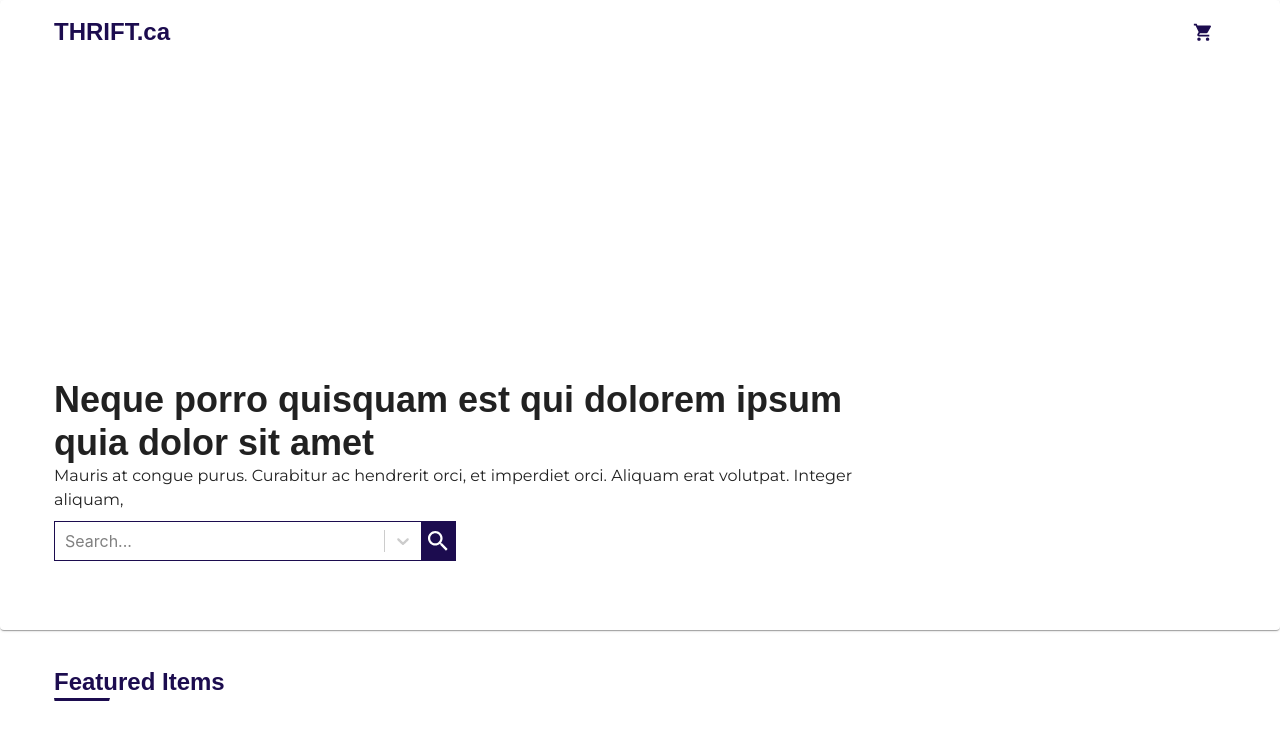
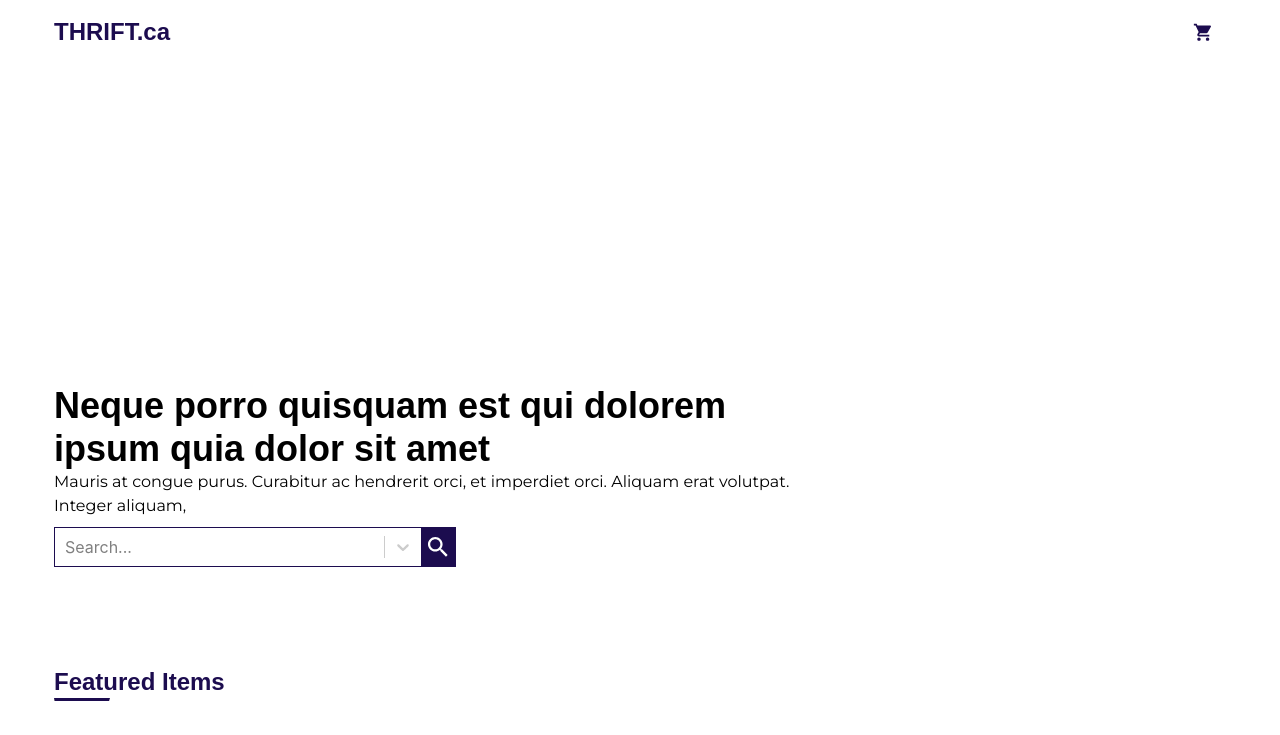
Before and after one commit to carlcastello/online-resell-store, a React (Create React App) app: page / in a window 1280 px wide. Shown: the top 735 px of the page. Built offline with nearby package versions, Linux system fonts and the light colour scheme; a web font is replaced by a local one.

Commit message:
ORS-2: Used divs instead of Cards for heading

```diff
--- a/src/components/heading/index.tsx
+++ b/src/components/heading/index.tsx
@@ -1,25 +1,27 @@
 import React, {Component} from 'react'
 
-import { Card, CardContent } from '@material-ui/core';
 import { withStyles } from '@material-ui/styles'
 
 import styles from './styles';
-import { OwnProps } from './types'
+import { IOwnProps, IStyleProps } from './types'
 
-class Heading extends Component<OwnProps> {
+class Heading extends Component<IOwnProps & IStyleProps> {
 
   renderCardContent = () => {
     const {
       children,
       classes: {
-        contentText
+        contentText,
+        contentTextContainer
       }
     } = this.props;
     if (children) {
       return (
-        <CardContent className={contentText}>
-          { this.props.children }
-        </CardContent>
+        <div className={contentTextContainer}>
+          <div className={contentText}>
+            { this.props.children }
+          </div>
+        </div>
       )
     }
   };
@@ -37,10 +39,10 @@ class Heading extends Component<OwnProps> {
 
   render(): React.ReactNode {
     return(
-      <Card className={this.props.classes.header}>
+      <div className={this.props.classes.header}>
         {this.renderMedia()}
         {this.renderCardContent()}
-      </Card>
+      </div>
     );
   }
 }
--- a/src/components/heading/styles.tsx
+++ b/src/components/heading/styles.tsx
@@ -1,13 +1,13 @@
 import { Theme } from '@material-ui/core/styles';
 
-import { StyleProps } from './types';
+import { IStyleProps } from './types';
 import { HeadingSize } from './enums';
 
 const styles = (theme: Theme) => ({
   header: {
     overflow: 'visible' as 'visible',
     position: 'relative' as 'relative',
-    height: ((props: StyleProps) => {
+    height: ((props: IStyleProps) => {
       switch(props.size) {
         case HeadingSize.LARGE:
           return "100vh";
@@ -23,22 +23,24 @@ const styles = (theme: Theme) => ({
     height: '100%',
     width: '100%',
   },
-  contentText: {
+  contentTextContainer: {
     position: 'absolute' as 'absolute',
-    bottom: ((props: StyleProps) =>  {
+    bottom: ((props: IStyleProps) =>  {
       switch(props.size) {
         case HeadingSize.LARGE:
+          return theme.spacing(4);
+        case HeadingSize.MEDIUM:
           return theme.spacing(3);
-        case HeadingSize.MEDIUM:
-          return theme.spacing(2);
         case HeadingSize.SMALL:
         default:
-          return theme.spacing(1);
+          return theme.spacing(2);
       }
     }) as unknown as string,
-    left: theme.spacing(3),
-    padding: 0,
-    width: ((props: StyleProps) => {
+    left: `${theme.spacing(3)}px`,
+    right: `${theme.spacing(3)}px`,
+  },
+  contentText: {
+    width: ((props: IStyleProps) => {
       switch(props.size) {
         case HeadingSize.LARGE:
         case HeadingSize.MEDIUM:
@@ -48,6 +50,6 @@ const styles = (theme: Theme) => ({
           return '100%';
       }
     }) as unknown as string,
-  },
+  }
 })
 export default styles;
--- a/src/components/heading/types.tsx
+++ b/src/components/heading/types.tsx
@@ -1,15 +1,15 @@
 import PropTypes from 'prop-types';
 import { HeadingSize } from './enums';
 
-export interface OwnProps {
-  size: HeadingSize,
+export interface IOwnProps {
   classes: {
     header: string,
     contentMedia: string,
+    contentTextContainer: string,
     contentText: string
   }
 }
 
-export interface StyleProps {
+export interface IStyleProps {
   size: HeadingSize,
 }
```
